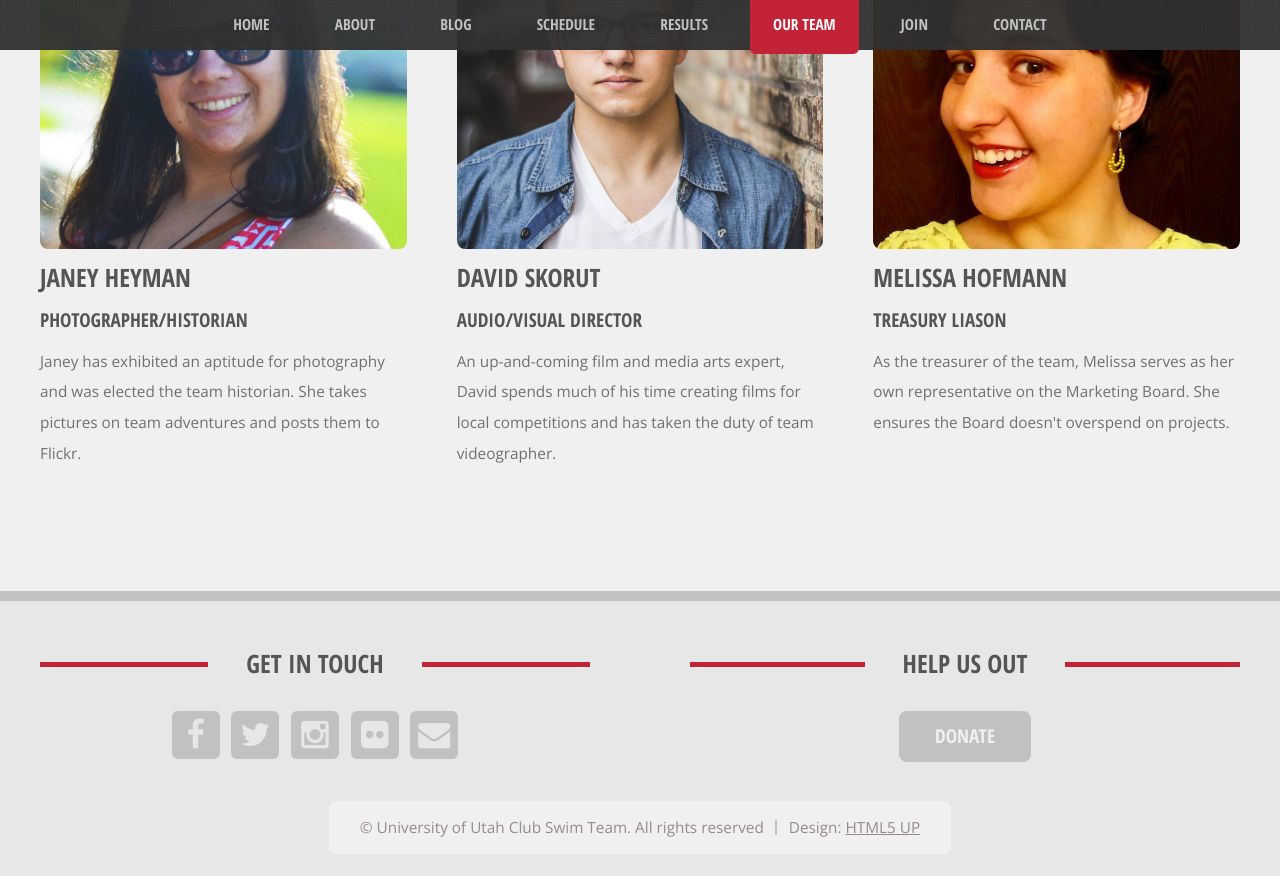
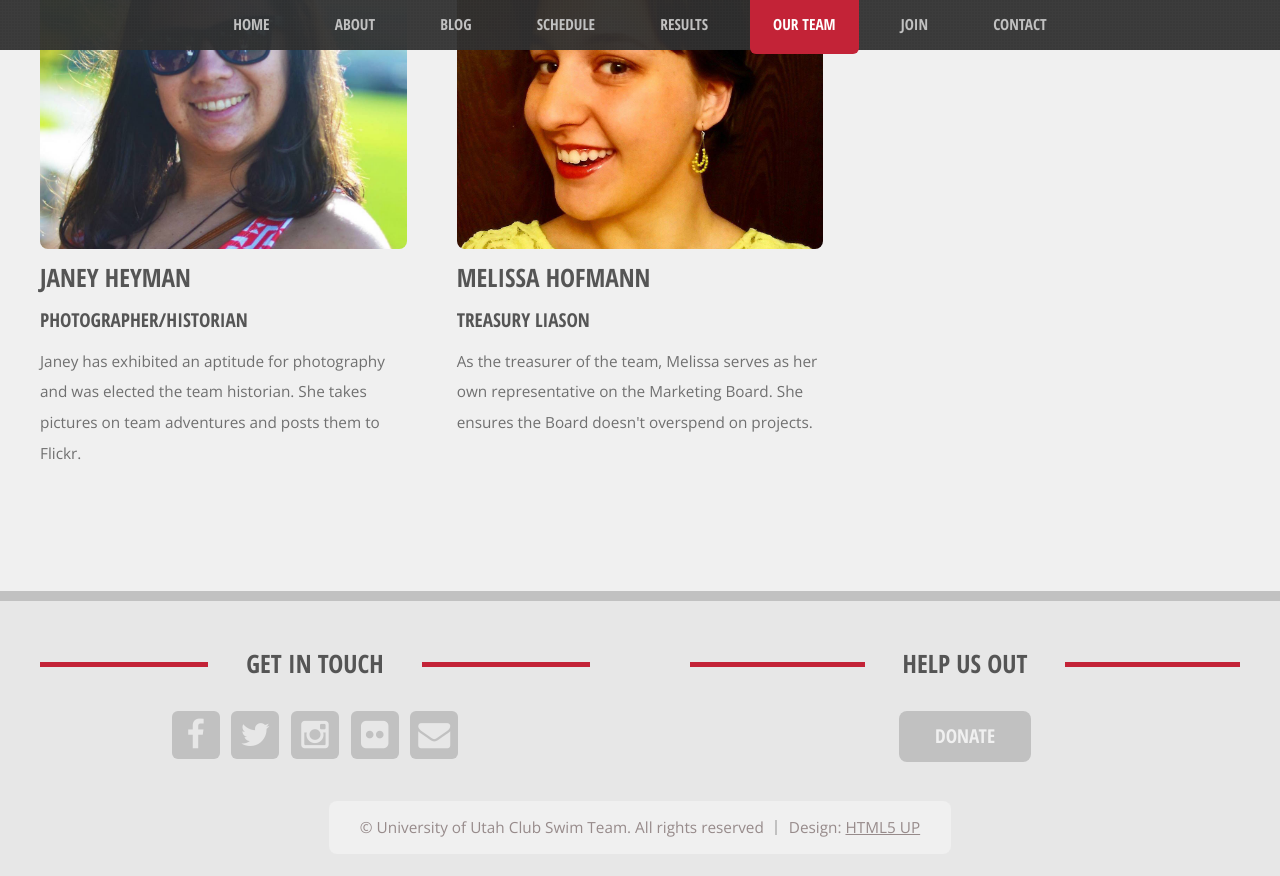
Before and after one commit to utahclubswimming/utahclubswimming.github.io, a Jekyll site: the page built from marketing.html, in a window 1280 px wide and 900 px high, scrolled down 1243 px. Shown: the top 876 px of the window. Built offline with Jekyll 4.4.1, drawn with Linux system fonts in a browser that asks for light colours.

Commit message:
Resolves #143
David is no longer listed as part of the Marketing Board.

```diff
--- a/_data/marketing.yml
+++ b/_data/marketing.yml
@@ -22,13 +22,6 @@
   info: >
     Janey has exhibited an aptitude for photography and was elected the team
     historian. She takes pictures on team adventures and posts them to Flickr.
-- position: Audio/Visual Director
-  name: David Skorut
-  image: marketing/david.jpg
-  info: >
-    An up-and-coming film and media arts expert, David spends much of his time
-    creating films for local competitions and has taken the duty of team
-    videographer.
 - position: Treasury Liason
   name: Melissa Hofmann
   image: marketing/melissa.jpg
```
